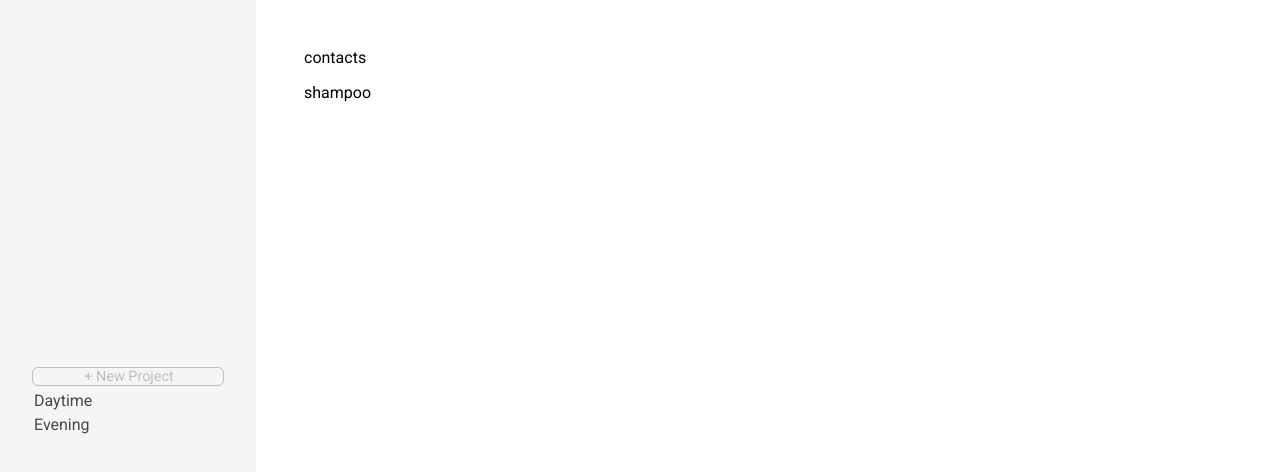
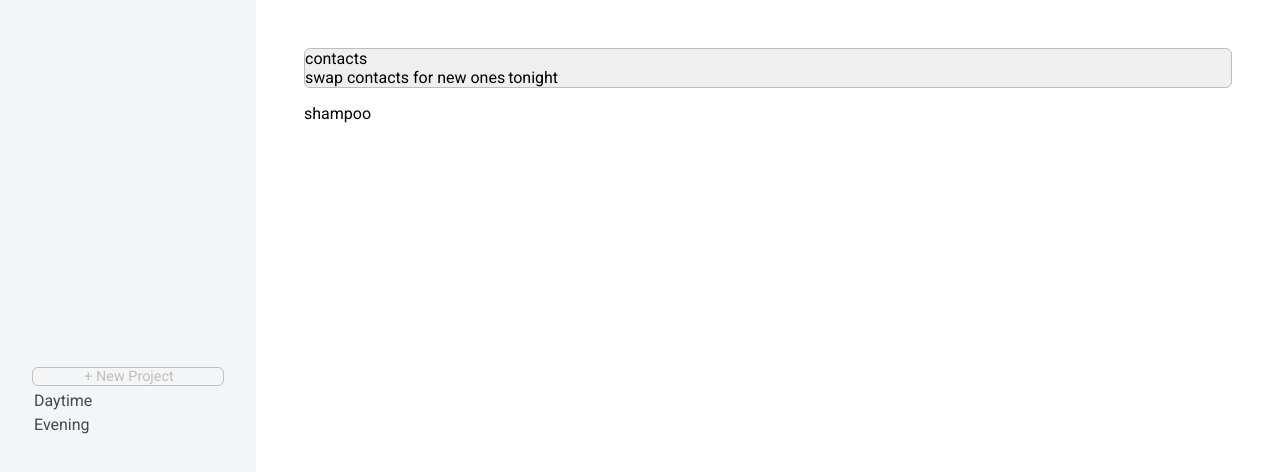
Before and after one commit to darian-980/to-do-list, a website built with webpack: page src/template.html in a window 1280 px wide. Both pictures are taken after a click on the element "contacts". Built offline with nearby package versions, Linux system fonts and the light colour scheme; a web font is replaced by a local one.

Commit message:
clicking on an item displays details and is highlighted

```diff
--- a/src/itemListDom.js
+++ b/src/itemListDom.js
@@ -18,16 +18,34 @@ export function constructItemList(projectItem) {
           item_task.textContent = item.title; // set project title
           item_task.addEventListener('click', () => {
                // onProjectClick(item);
-               // activeProjectSelect(projectItem);
+               activeItemSelect(item, item_task);
                console.log("item clicked");
-               }
+          }
           );
 
           itemListDynamic.appendChild(item_task); // add project to the dynamic list
      }
+
+     function activeItemSelect(Item, item_task) {
+          document.querySelectorAll('#dynamic-item-list > div').forEach(div => div.classList.remove('activeItem')); //remove "activeProject" class from all projects
+          item_task.setAttribute("class", "activeItem"); // add "activeItem" class to provided project
+
+          document.querySelectorAll('#itemExpand').forEach(div => div.remove()); //remove all itemExpands
+          const itemExpand = document.createElement("div");
+          itemExpand.setAttribute("id", "itemExpand");
+
+          const itemDescription = document.createElement("div");
+          itemDescription.textContent = Item.description;
+          itemDescription.setAttribute("class", "itemDescription");
+          itemExpand.appendChild(itemDescription);
+
+          const itemdueDate = document.createElement("div");
+          itemdueDate.textContent = Item.dueDate;
+          itemdueDate.setAttribute("class", "itemDueDate");
+          itemExpand.appendChild(itemdueDate);
+
+          item_task.appendChild(itemExpand);
+
+
+     };
 }
-
-function activeProjectSelect(projectItem) {
-     document.querySelectorAll('#dynamic-project-list > div').forEach(div => div.classList.remove('activeProject')); //remove "activeProject" class from all projects
-     projectItem.setAttribute("class", "activeProject"); // add "activeProject" class to provided project
-};
--- a/src/styles.css
+++ b/src/styles.css
@@ -99,3 +99,14 @@ html {
     padding-left: 4px;
     text-align: center;
 }
+
+#itemExpand{
+    display: flex;
+    gap: 3px;
+}
+
+.activeItem{
+    background-color:rgb(240, 239, 239);
+    border: 1px solid #bebebe;
+    border-radius: 6px;
+}
```
